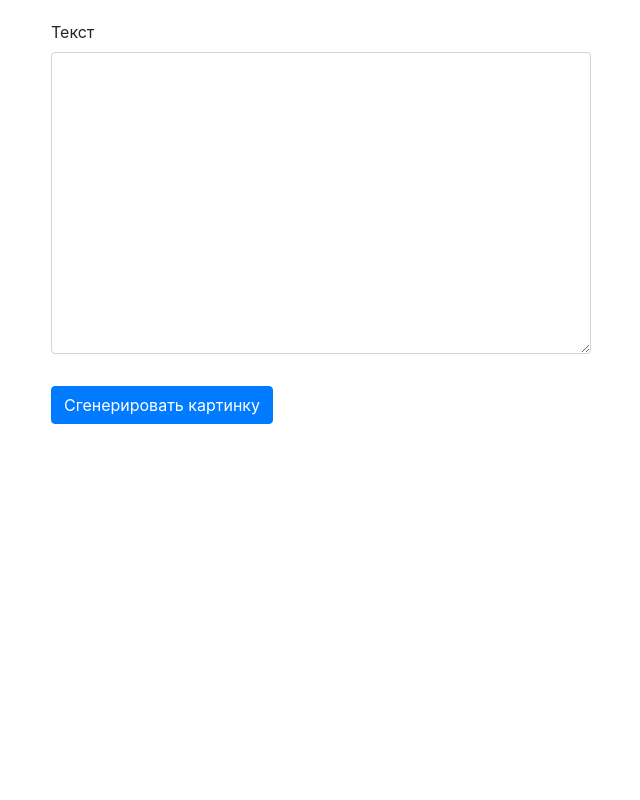
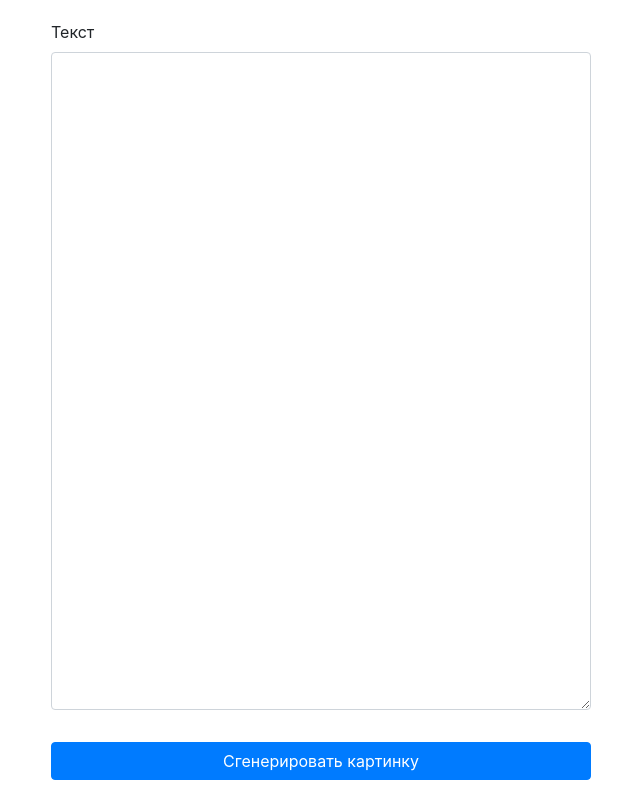
Before and after one commit to kripalser/instatext-lite, a website: page index.html in a window 1280 px wide. Shown: the whole page, without its empty margins (319-959 px from the left). Drawn offline with Linux system fonts and the light colour scheme.

Commit message:
Update textarea height

```diff
--- a/assets/css/style.css
+++ b/assets/css/style.css
@@ -1,12 +1,28 @@
 body {
   padding: 20px;
+}
+
+form {
+  display: flex;
+  flex-direction: column;
+  min-height: calc(100vh - 40px);
+}
+
+form .form-group {
+  flex: 1;
+  display: flex;
+  flex-direction: column;
+}
+
+form textarea.form-control {
+  flex: 1;
 }
 
 .text-container {
   background: #fafafa;
   width: 1080px;
   height: 1350px;
-  padding: 5rem 4rem;
+  padding: 4rem;
   overflow: hidden;
 }
 
--- a/index.html
+++ b/index.html
@@ -18,15 +18,10 @@
 <div class="container form-container">
   <div class="row">
     <div class="col-md-6 offset-md-3">
-      <form>
+      <form class="d-flex flex-column">
         <div class="form-group">
-          <div class="d-flex">
-            <label for="mainText">Текст</label>
-            <!--<div class="line-count ml-auto text-muted">
-              <span class="line-count-current">0</span> из <span class="line-count-limit">22</span> строк
-            </div>-->
-          </div>
-          <textarea class="form-control" id="mainText" name="mainText" type="text" rows="12" required></textarea>
+          <label for="mainText">Текст</label>
+          <textarea class="form-control" id="mainText" name="mainText" type="text" required></textarea>
         </div>
         <button class="btn btn-primary mt-3" type="submit">Сгенерировать картинку</button>
       </form>
```
